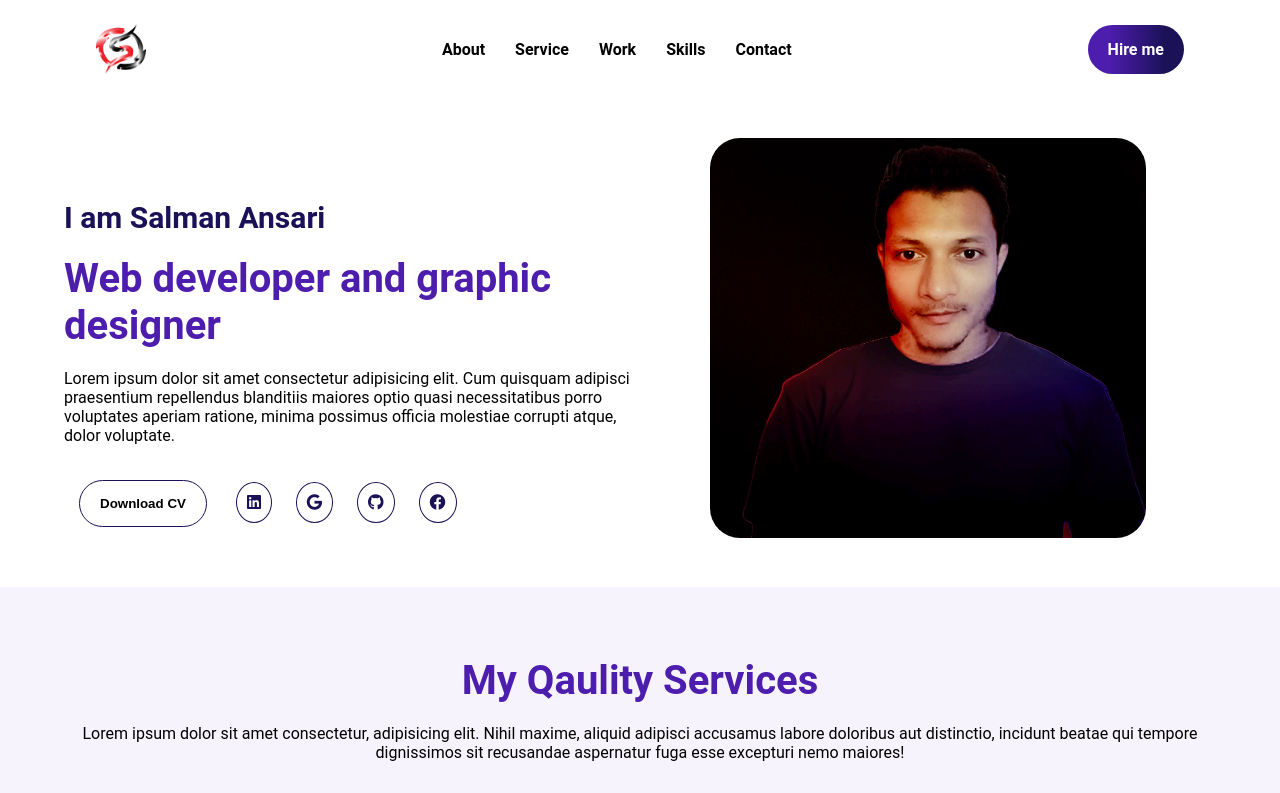
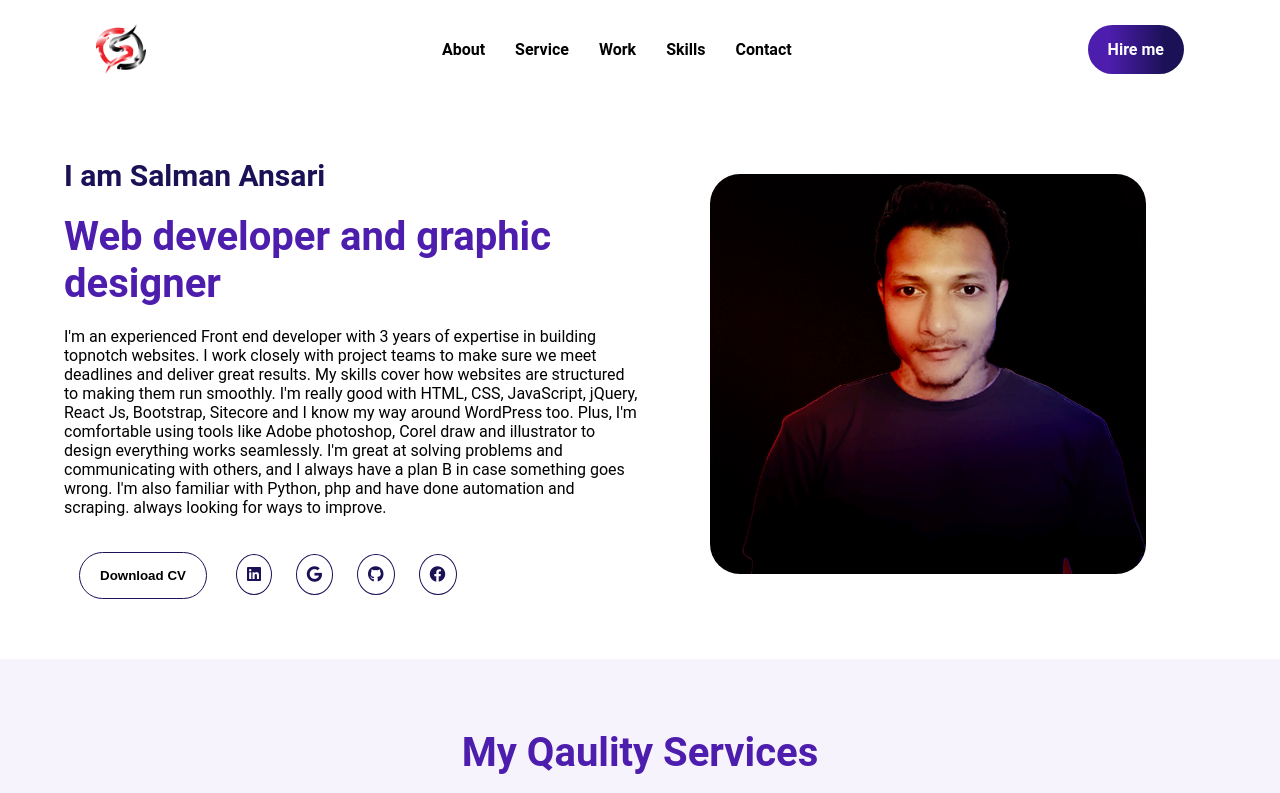
Before and after one commit to MdSalman-07/Salman-Portfolio, a plain HTML site: page index.html in a window 1280 px wide. Shown: the top 793 px of the page. Drawn offline with Linux system fonts and the light colour scheme.

Commit message:
Update index.html

```diff
--- a/index.html
+++ b/index.html
@@ -32,7 +32,16 @@
         <div class="hero-left">
             <h2>I am Salman Ansari</h2>
             <h1>Web developer and graphic designer</h1>
-            <p>Lorem ipsum dolor sit amet consectetur adipisicing elit. Cum quisquam adipisci praesentium repellendus blanditiis maiores optio quasi necessitatibus porro voluptates aperiam ratione, minima possimus officia molestiae corrupti atque, dolor voluptate.</p>
+            <p>I'm an experienced Front end developer with 3 years of expertise in building topnotch
+websites. I work closely with project teams to make sure we meet deadlines
+and deliver great results. My skills cover how websites are structured to making
+them run smoothly. I'm really good with HTML, CSS, JavaScript, jQuery, React Js,
+Bootstrap, Sitecore and I know my way around WordPress too. Plus, I'm
+comfortable using tools like Adobe photoshop, Corel draw and illustrator to design
+everything works seamlessly. I'm great at solving problems and communicating
+with others, and I always have a plan B in case something goes wrong. I'm also
+familiar with Python, php and have done automation and scraping. always looking
+for ways to improve.</p>
             <button class="enquiry-button2" id="download-pdf">Download CV</button>
             <span class="hero-icon"><a href="https://www.linkedin.com/in/salman-ansari-71258a203/"><i class="fab fa-linkedin"></i></a></span>
             <span class="hero-icon"><a href="mailto:m.salman0796@gmail.com"><i class="fab fa-google"></i></a></span>
```
